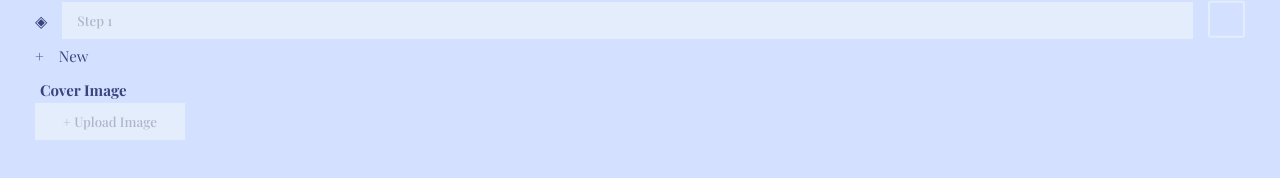
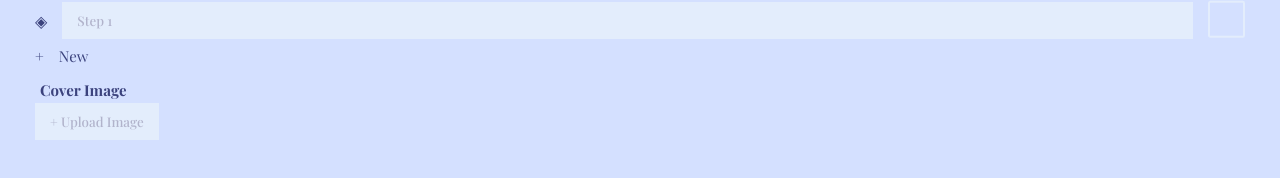
Before and after one commit to ethanphelps/gracies-eats, a React app: page /new in a window 1280 px wide. Shown: the part 560-738 px from the top of the page. Built offline with nearby package versions, Linux system fonts and the light colour scheme; a web font is replaced by a local one.

Commit message:
custom file input complete

```diff
--- a/src/pages/add-recipe/RecipeForm.scss
+++ b/src/pages/add-recipe/RecipeForm.scss
@@ -136,20 +136,30 @@ input[type="checkbox"]:checked::before {
   visibility: hidden;
 }
 #cover-image-upload::before {
-  content: '+ Upload Image';
-  display: flex;
-  justify-content: center;
-  align-items: center;
+  // content: '+ Upload Image';
+  // display: flex;
+  // justify-content: center;
+  // align-items: center;
+  // background-color: colors.$form-blue;
+  // @include form-text(colors.$form-gray);
+  // cursor: pointer;
+  // padding: 10px 15px 10px 15px;
+}
+#cover-image-upload {
+  // height: $input-height;
+  // width: 150px;
+  // overflow-y: hidden;
+  visibility: hidden;
+  width: 0;
+}
+.image-upload-container {
+  margin-top: $row-spacing;
+}
+
+#custom-file-button {
   background-color: colors.$form-blue;
   @include form-text(colors.$form-gray);
   cursor: pointer;
   padding: 10px 15px 10px 15px;
+  border: none;
 }
-#cover-image-upload {
-  height: $input-height;
-  width: 150px;
-  // overflow-y: hidden;
-}
-.image-upload-container {
-  margin-top: $row-spacing;
-}
--- a/src/pages/add-recipe/RecipeForm.tsx
+++ b/src/pages/add-recipe/RecipeForm.tsx
@@ -72,20 +72,54 @@ const NewButton = ({ callback }: NewButtonProps): React.ReactElement => {
 /**
  * Custom checkbox to match styling. Title should only be non-null if on the first row
  */
-const CheckBox = ({title}: {title: string}): React.ReactElement => {
+const CheckBox = ({ title }: { title: string }): React.ReactElement => {
   const label = title ? <h5 className="form-label">{title}</h5> : null;
-  const input = <input type="checkbox" className="pre-prep"></input>
+  const input = <input type="checkbox" className="pre-prep"></input>;
   return (
     <div className="checkbox">
       {label}
       {input}
     </div>
+  );
+};
+
+/**
+ * Custom File Input component that overrides the difficult-to-style input type="file" element.
+ * This is achieved by setting the default input element's visibility to hidden and width to zero
+ * and then creating a custom button whose click handler programmatically clicks the input element.
+ * The file name is displayed using an onChange handler on the input element that sets the button's
+ * text to name of the chosen file.
+ */
+const FileInput = ({text}: {text: string}): React.ReactElement => {
+  const ref = useRef(null);
+  const [buttonText, setButtonText] = useState(text);
+  const click = (event: React.MouseEvent) => {
+    event.preventDefault();
+    ref.current.click(); // click the file input
+    console.log(event.target)
+  }
+  const fileChosen = (
+    event: React.ChangeEvent<HTMLInputElement>
+  ) => {
+    const fileName = event.target.value.split("\\").at(-1);
+    console.log(fileName);
+    setButtonText(fileName);
+  };
+  return (
+    <section className="image-upload-container">
+      <h5 className="form-label">Cover Image</h5>
+      <input
+        type="file"
+        ref={ref}
+        id="cover-image-upload"
+        onChange={(event: React.ChangeEvent<HTMLInputElement>) =>
+          fileChosen(event)
+        }
+      ></input>
+      {/* <input type="file"></input> */}
+      <button id="custom-file-button" onClick={click}>{buttonText}</button>
+    </section>
   )
-}
-
-const fileChosen = (event: React.ChangeEvent<HTMLInputElement>) => {
-  const fileName = event.target.value.split('\\').at(-1);
-  console.log(fileName)
 }
 
 interface Ingredient {
@@ -104,7 +138,6 @@ export const RecipeForm: React.FC = (): React.ReactElement => {
   // const ingredientList: Ingredient[] = [
   //   { id: 0, name: '', quantity: 0 }
   // ]
-  const ref = useRef(null);
   const [ingredientList, setIngredientList] = useState<Ingredient[]>([
     { id: 0, name: "", quantity: 0 },
   ]);
@@ -120,8 +153,8 @@ export const RecipeForm: React.FC = (): React.ReactElement => {
       </section>
     );
   };
-  const InstructionRow = ({id}: { id: number}) => {
-    const title = id === 1 ? 'Pre-Prep?' : null;
+  const InstructionRow = ({ id }: { id: number }) => {
+    const title = id === 1 ? "Pre-Prep?" : null;
     return (
       <section className="form-list-row">
         <span>◈</span>
@@ -133,7 +166,6 @@ export const RecipeForm: React.FC = (): React.ReactElement => {
   };
 
   return (
-    // <div className="recipe-form-container">
     <form id="recipe-form">
       <header id="form-title">Create a New Recipe</header>
       <section className="form-row">
@@ -192,11 +224,8 @@ export const RecipeForm: React.FC = (): React.ReactElement => {
           }}
         />
       </section>
-      <section className="image-upload-container">
-        <h5 className="form-label">Cover Image</h5>
-        <input type="file" ref={ref} id="cover-image-upload" onChange={fileChosen}></input>
-      </section>
+
+      <FileInput text="+ Upload Image"/>
     </form>
-    // </div>
   );
 };
```
